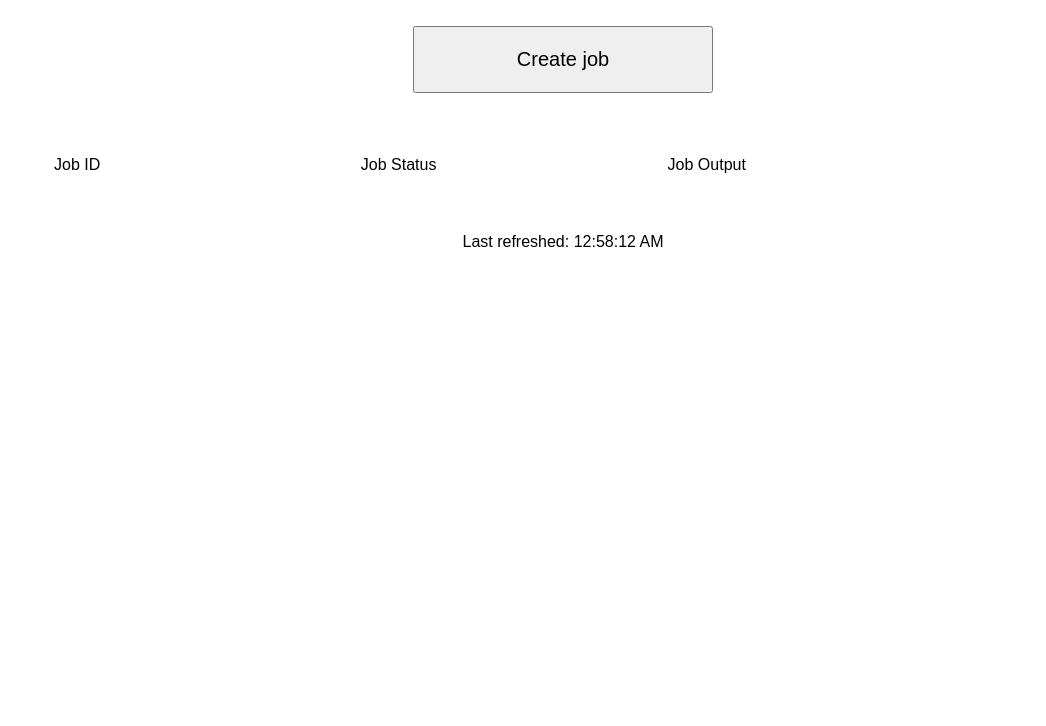
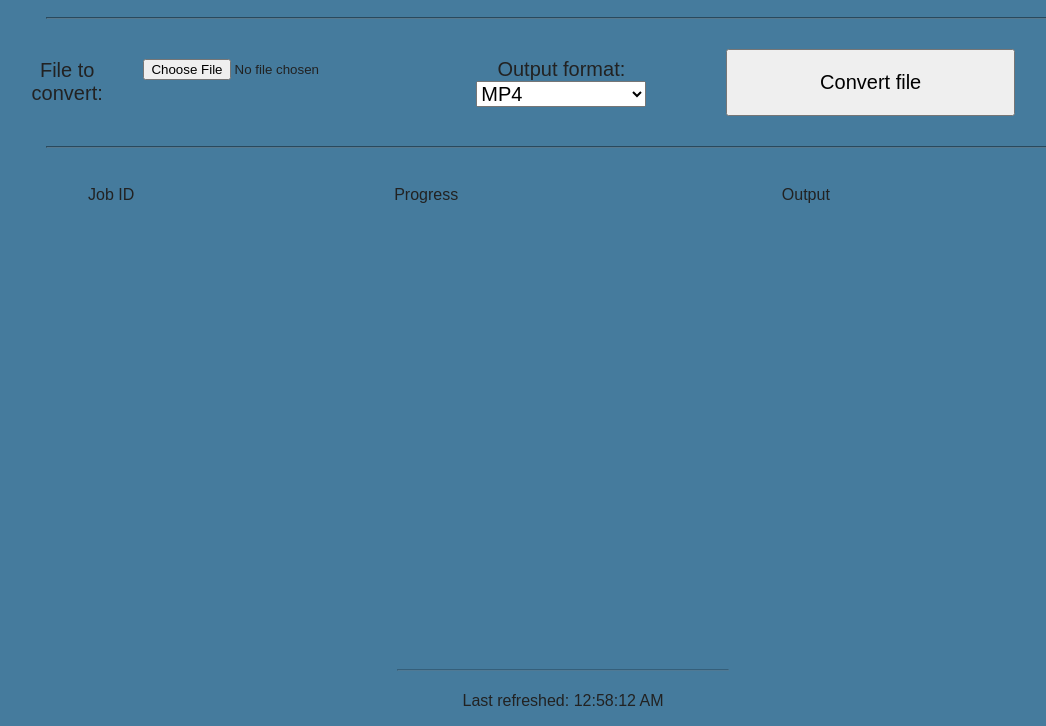
Before and after one commit to sportelliluciano/tdl-tp-unbutu, a plain HTML site: page ui/index.html in a window 1280 px wide. Shown: the part 74-800 px from the top of the page, without its empty margins (77-1123 px from the left). Drawn offline with Linux system fonts and the light colour scheme.

Commit message:
Updated UI

```diff
--- a/ui/index.html
+++ b/ui/index.html
@@ -8,12 +8,23 @@
     <title>Job Control Test</title>
     <style>
         body {
+            background-color: #457b9d;
             font-family: sans-serif;
             display: flex;
             align-items: center;
             flex-direction: column;
             max-width: 960px;
             margin: auto;
+        }
+
+        .content {
+            color: #222;
+            text-align: center;
+            min-height: 100vh;
+            max-width: 100vw;
+            display: flex;
+            flex-direction: column;
+            justify-content: flex-start;
         }
 
         #create-job {
@@ -24,47 +35,178 @@
         }
 
         #jobs-table {
+            text-align: left;
             width: 80vw;
-            margin: 40px;
+            margin: 25px 40px;
+            margin-bottom: auto;
+        }
+
+        .new-job {
+            font-size: 20px;
+            display: flex;
+            justify-content: space-around;
+            width: 80vw;
+            align-items: center;
+        }
+
+        .new-job .select-control select {
+            font-size: 20px;
+        }
+
+        .new-job .file-control {
+            display: flex;
+            justify-content: space-between;
+        }
+
+        .new-job .file-control input {
+            padding: 0 20px 0 20px;
+        }
+
+        hr {
+            margin: 10px 35px;
+            border-color: #22222266;
+        }
+
+        hr.muted {
+            border-color: #22222238;
+            margin: 35px 35% 5px;
+        }
+
+        .job-status-column {
+            width: 30px;
+            font-size: 24px;
+        }
+
+        .job-id-column {
+            width: 30%;
+        }
+
+        .job-progress-column {
+            max-width: 30%;
+        }
+
+        .job-output-column {
+            width: auto;
         }
     </style>
 </head>
 
 <body>
-    <h1>Job control</h1>
-    <button id="create-job" onclick="createJob()">Create job</button>
+    <div class="content">
+        <h1>I ❤️ FFMPEG</h1>
+        <hr />
+        <div class="new-job">
+            <div class="file-control">
+                File to convert: <input id="file-input" type="file" accept="audio/*,video/*" />
+            </div>
+            <div class="select-control">
+                Output format:
+                <select id="format-selector">
+                    <option disabled> - Audio formats - </option>
+                    <option value="mp3">MP3</option>
+                    <option value="aac">AAC</option>
+                    <option disabled> - Video formats - </option>
+                    <option value="mp4" selected>MP4</option>
+                    <option value="mkv">MKV</option>
+                    <option value="mov">MOV</option>
+                    <option value="mpeg">MPEG</option>
+                </select>
+            </div>
+            <button id="create-job" onclick="createJob()">Convert file</button>
+        </div>
+        <hr />
         <table id="jobs-table">
             <thead>
                 <tr>
-                <td style="width: 30%">Job ID</td>
-                <td style="width: 30%">Job Status</td>
-                <td style="width: 40%">Job Output</td>
+                    <td class="job-status-column"></td>
+                    <td class="job-id-column">Job ID</td>
+                    <td class="job-progress-column">Progress</td>
+                    <td class="job-output-column">Output</td>
                 </tr>
             </thead>
             <tbody id="jobs">
 
             </tbody>
         </table>
+        <hr class="muted" />
         <p>Last refreshed: <span id="last-refreshed">never</span></p>
+    </div>
     <script>
+        const $btn = document.querySelector('#create-job');
+        const $jobsTable = document.querySelector('#jobs');
+        const $formatSelector = document.querySelector('#format-selector');
+
+        const setConvertBtnEnabled = (enabled) => {
+            if (enabled) {
+                $btn.removeAttribute('disabled');
+            } else {
+                $btn.setAttribute('enabled', true);
+            }
+        };
+
+        const addJobRow = (jobId) => {
+            elem = document.createElement('tr');
+            elem.id = `job-${jobId}`;
+            const downloadButton = '<td><a href="/job/${jobId}/file" disabled title="Job not finished yet">Download result</a></td>';
+            elem.innerHTML = `<td class="job-status-column">⌛</td><td class="job-id">${jobId}</td><td></td>` + downloadButton;
+            $jobsTable.appendChild(elem);
+        }
+
+        const updateJobRow = (jobId, status, progress, output) => {
+            const $row = document.getElementById(`job-${jobId}`);
+
+            if (status === "queued") {
+                $row.childNodes[0].textContent = '⌛';
+            } else if (status === "running") {
+                $row.childNodes[0].textContent = '🏃‍♂️';
+            } else if (status === "failed") {
+                $row.childNodes[0].textContent = '❌';
+            } else if (status === "finished") {
+                $row.childNodes[0].textContent = '✅';
+            }
+            $row.childNodes[2].textContent = `${progress}`;
+            $row.childNodes[3].textContent = output;
+        }
+
         let runningJobs = [];
         const createJob = async () => {
-            const ret = await fetch("/api/job", {
-                method: "POST"
-            }).then((req) => req.json());
-            elem = document.createElement('tr');
-            elem.id = `job-${ret}`;
-            elem.innerHTML = `<td class="job-id">${ret}</td><td>started</td><td></td>`;
-            document.querySelector('#jobs').appendChild(elem);
+            let formData = new FormData();
+            //formData.append("file", fileupload.files[0]);
+            setConvertBtnEnabled(true);
+            try {
+                const ret = await fetch(`/api/job?outputFormat=${$formatSelector.value}`, {
+                    method: "POST",
+                    body: formData
+                }).then((req) => {
+                    if (req.status != 201) {
+                        throw new Error("Too many jobs are already running!");
+                    }
+
+                    return req.json();
+                });
+                addJobRow(ret);
                 runningJobs.push(ret);
+            } catch (e) {
+                alert(e.message);
+            } finally {
+                setConvertBtnEnabled(false);
             }
+        }
+
+        const formatProgress = (progress) => {
+            let ret = "";
+            ret += (progress.out_time) ? "Converted Time: " + progress.out_time.slice(0, progress.out_time.indexOf('.')).trim() + " | " : "";
+            ret += (progress.speed) ? "Speed: " + progress.speed.trim() + " | " : "";
+            ret += (progress.total_size) ? "Output size: " + Math.round(progress.total_size / 1024) + "KB" : "";
+            return ret.endsWith(' | ') ? ret.slice(0, -3) : ret;
+        };
 
         setInterval(async () => {
             const completedJobs = [];
             for (const jobId of runningJobs) {
                 const job = await fetch(`/api/job/${jobId}`).then((req) => req.json());
-                document.getElementById(`job-${jobId}`).childNodes[1].textContent = `${job.status}: ${job.progress}`;
-                document.getElementById(`job-${jobId}`).childNodes[2].textContent = job.output;
+                console.log(job);
+                updateJobRow(jobId, job.status, formatProgress(job.progress), job.output);
 
                 if (job.status == "finished") {
                     completedJobs.push(jobId);
@@ -72,7 +214,7 @@
             }
 
             runningJobs = runningJobs.filter((e) => completedJobs.indexOf(e) === -1)
-            document.querySelector("#last-refreshed").textContent = (new Date).toLocaleTimeString();
+            document.querySelector("#last-refreshed").textContent = (new Date()).toLocaleTimeString();
         }, 1000);
     </script>
 </body>
```
Also changed, not shown: 3 other files. Lines whose indentation alone changed are shown as unchanged.
